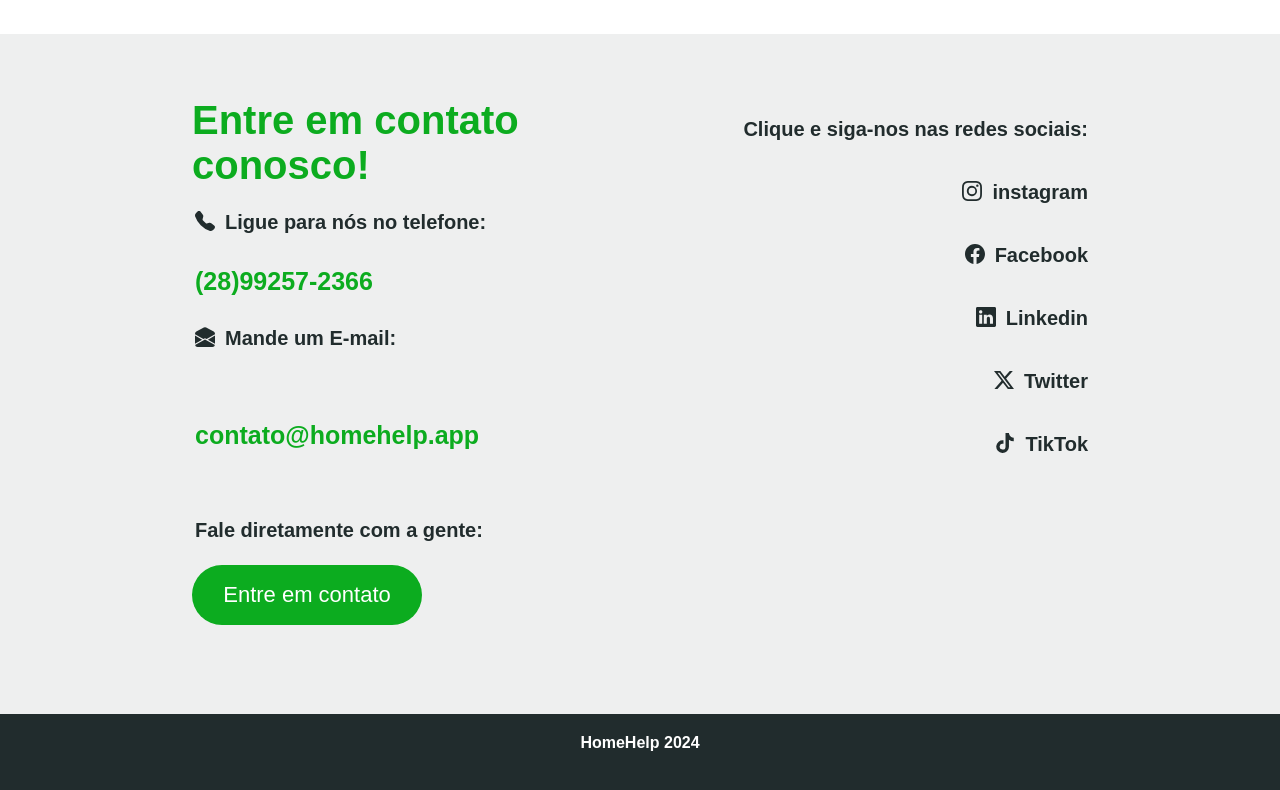
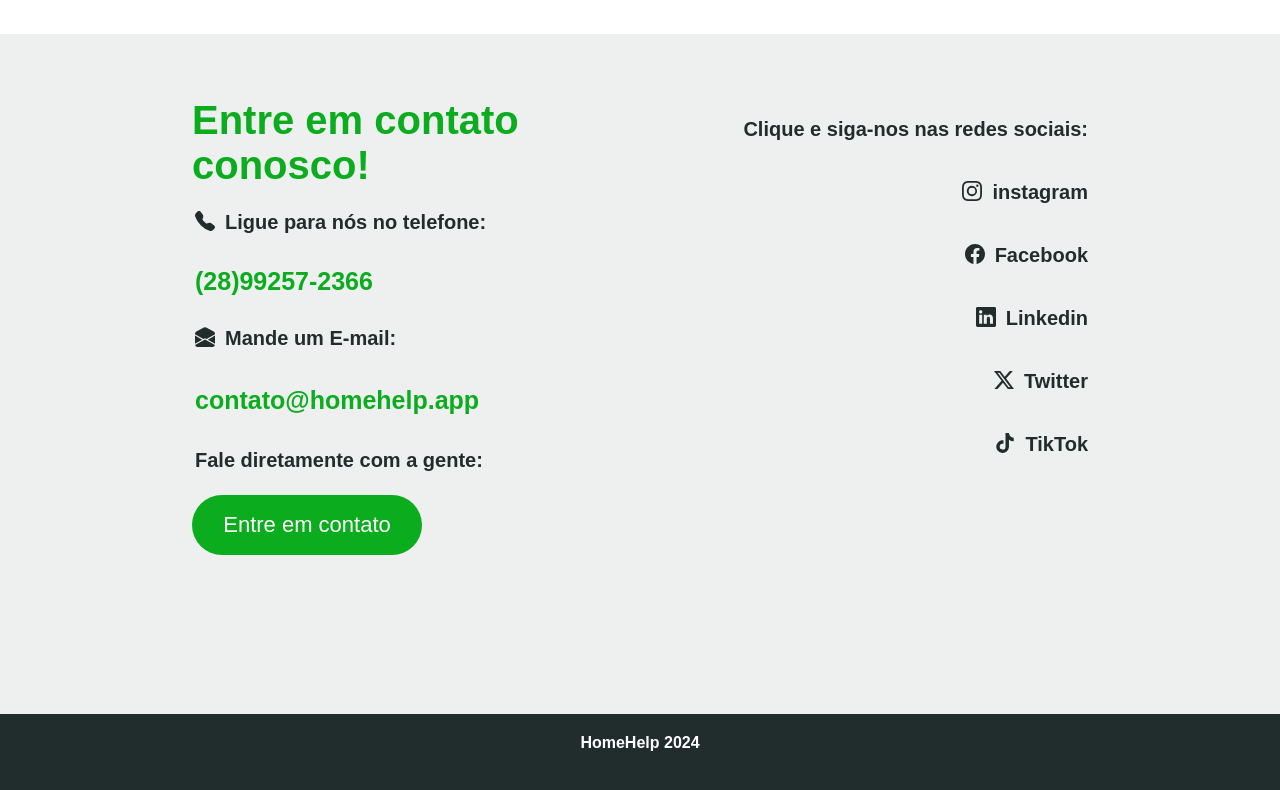
Before and after one commit to karol003/Landing-Page-Homehelp, a Next.js app: page /merca in a window 1280 px wide. Shown: the part 1819-2609 px from the top of the page. Built offline with nearby package versions, Linux system fonts and the light colour scheme.

Commit message:
Add files via upload

```diff
--- a/pages/index.js
+++ b/pages/index.js
@@ -8,8 +8,8 @@ import { App } from 'next/app';
 
 const Inicio = () => {
 
+
   return (
-
 
     <div className={styles.body}>
       <style jsx global>{`
@@ -45,6 +45,6 @@ const Inicio = () => {
       </section>
     </div>
   );
-};
+      };
 
 export default Inicio;
--- a/styles/page.module.css
+++ b/styles/page.module.css
@@ -799,6 +799,18 @@
    color:#0CAC1F;
 
 }
+
+.classeemerca {
+    position: relative;
+    margin-top: -10px;
+    margin-bottom: -10px;
+}
+
+.classee {
+    position: relative;
+    margin-top: -10px;
+    margin-bottom: -10px;
+    }
 
 .contato button {
     text-align: center;
```
